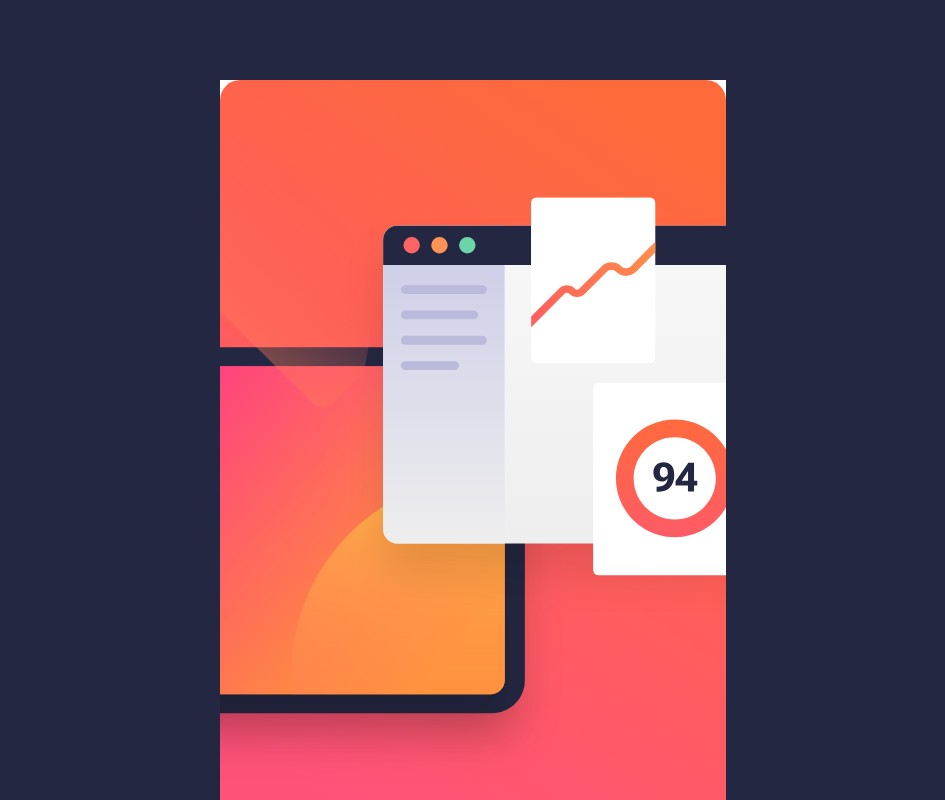
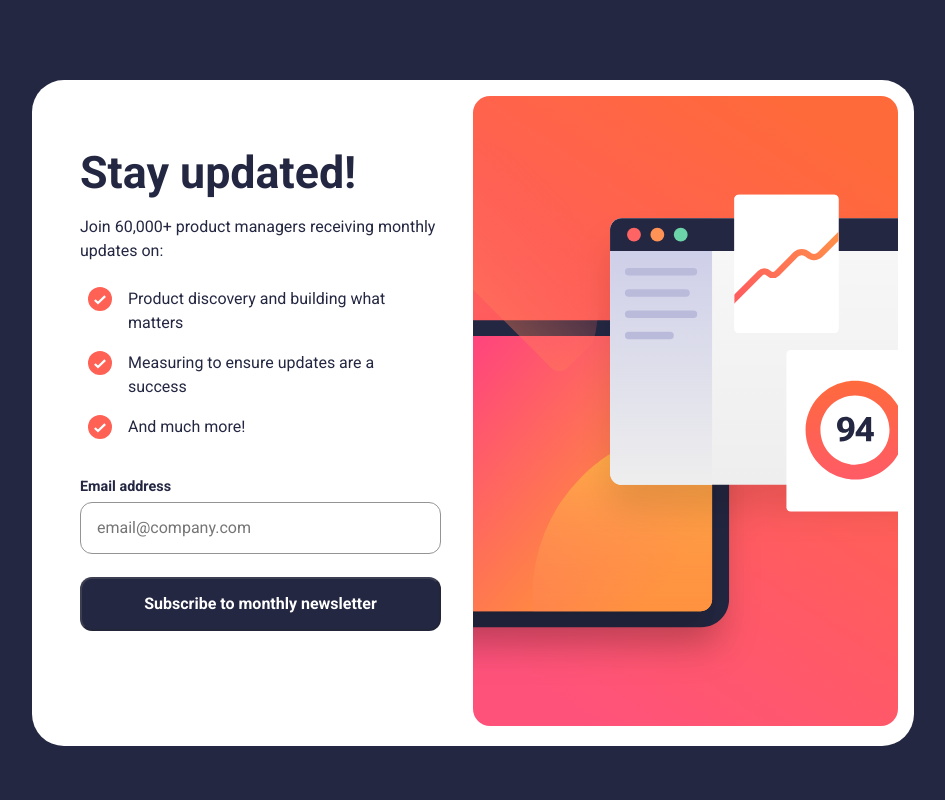
Before and after one commit to gtarrojo/newsletter-signup-angular-component, an Angular app: page / in a window 1280 px wide. Shown: the top 800 px of the page, without its empty margins (167-1112 px from the left). Built offline with nearby package versions, Linux system fonts and the light colour scheme.

Commit message:
add success and functionality

```diff
--- a/src/app/components/form/form.component.html
+++ /dev/null
@@ -1,22 +0,0 @@
-<section>
-  <form>
-    <div>
-      <label for="email">Email address</label>
-      <!-- @if (email.invalid && (email.dirty || email.touched)) {
-      <p>No es valido</p>
-      } -->
-      <input
-        type="email"
-        id="email"
-        placeholder="email@company.com"
-        [formControl]="email"
-      />
-      />
-    </div>
-    <input
-      [disabled]="!email.valid"
-      type="submit"
-      value="Subscribe to monthly newsletter"
-    />
-  </form>
-</section>
--- a/src/app/components/form/form.component.ts
+++ /dev/null
@@ -1,16 +0,0 @@
-import { Component } from "@angular/core";
-import { FormControl, ReactiveFormsModule, Validators } from "@angular/forms";
-
-@Component({
-  selector: "app-form",
-  imports: [ReactiveFormsModule],
-  templateUrl: "./form.component.html",
-  styleUrl: "./form.component.css",
-})
-export class FormComponent {
-  email = new FormControl("", [
-    Validators.required,
-    Validators.email,
-    Validators.minLength(3),
-  ]);
-}
--- /dev/null
+++ b/src/app/components/main/form/form.component.css
@@ -0,0 +1,84 @@
+.form {
+  margin-top: 2rem;
+}
+
+.valid {
+  background-color: rgba(99, 198, 99, 0.466);
+}
+
+.form__container,
+.form__container--field {
+  display: flex;
+  flex-direction: column;
+  gap: 0.4rem;
+}
+
+.form__flex--field {
+  gap: 1rem;
+}
+
+.form__label {
+  font-weight: 700;
+  font-size: 0.9rem;
+}
+
+.form__input {
+  padding: 1rem;
+  border: 1px solid var(--color-grey);
+  border-radius: 12px;
+}
+
+.form__submit {
+  display: block;
+  color: white;
+  padding: 1rem;
+  background-color: var(--color-blue-800);
+  border-radius: 12px;
+  font-weight: 700;
+  margin-top: 1rem;
+  margin-bottom: 3rem;
+  margin-left: auto;
+  margin-right: auto;
+  width: 100%;
+}
+
+.form__flex--label {
+  display: flex;
+  justify-content: space-between;
+  align-items: end;
+  margin-bottom: 0;
+}
+
+.hoverValid {
+  border: none;
+  transition: transform 0.2s, background-image 0.3s;
+}
+
+.hoverValid:hover,
+.hoverValid:focus {
+  background-image: linear-gradient(
+    to right,
+    hsl(4, 100%, 60%),
+    hsl(4, 100%, 70%)
+  );
+  box-shadow: 0px 10px 20px hsla(4, 100%, 67%, 0.4);
+
+  transform: scale(0.98);
+  cursor: pointer;
+}
+
+.hoverValid:active {
+  transform: translateY(4px);
+}
+
+/* invalid input  */
+
+.form__error {
+  color: var(--color-red);
+  font-size: 0.7rem;
+}
+
+.invalid {
+  background-color: hsla(4, 100%, 67%, 0.29);
+  color: var(--color-red);
+}
--- /dev/null
+++ b/src/app/components/main/form/form.component.html
@@ -0,0 +1,28 @@
+<section class="form">
+  <form class="form__container" (submit)="onSubmit($event)">
+    <div class="form__container--field">
+      <div class="form__flex--label">
+        <label class="form__label" for="email">Email address</label>
+        @if (email.invalid && (email.dirty || email.touched)) {
+        <p class="form__error">Valid email required</p>
+        }
+      </div>
+      <input
+        [class.valid]="email.valid"
+        [class.invalid]="email.invalid && (email.dirty || email.touched)"
+        class="form__input"
+        type="email"
+        id="email"
+        placeholder="email@company.com"
+        [formControl]="email"
+      />
+    </div>
+    <input
+      [class.hoverValid]="email.valid"
+      class="form__submit"
+      [disabled]="!email.valid"
+      type="submit"
+      value="Subscribe to monthly newsletter"
+    />
+  </form>
+</section>
--- /dev/null
+++ b/src/app/components/main/form/form.component.ts
@@ -0,0 +1,30 @@
+import { Component, EventEmitter, Output } from "@angular/core";
+import { FormControl, ReactiveFormsModule, Validators } from "@angular/forms";
+
+@Component({
+  selector: "app-form",
+  imports: [ReactiveFormsModule],
+  templateUrl: "./form.component.html",
+  styleUrl: "./form.component.css",
+})
+export class FormComponent {
+  email = new FormControl("", [
+    Validators.required,
+    Validators.email,
+    Validators.minLength(3),
+  ]);
+  success: boolean = true;
+  formValue: string = "";
+
+  @Output() showSuccess = new EventEmitter<boolean>();
+  @Output() sendValue = new EventEmitter<string>();
+
+  onSubmit(event: Event) {
+    event?.preventDefault();
+    this.formValue = this.email.value ?? "";
+    console.log("Emitting success:", this.success);
+    console.log("Emitting value:", this.formValue);
+    this.showSuccess.emit(this.success);
+    this.sendValue.emit(this.formValue);
+  }
+}
--- a/src/app/components/main/main.component.css
+++ b/src/app/components/main/main.component.css
@@ -16,8 +16,10 @@
   padding: 2rem;
 }
 
-.signup__heading {
+.signup__heading,
+.success__heading {
   font-size: 2.8rem;
+  margin-bottom: 1rem;
 }
 
 /* list  */
@@ -33,3 +35,108 @@
   height: 24px;
   width: 24px;
 }
+
+@media (min-width: 798px) {
+  .signup {
+    display: grid;
+    grid-template-columns: repeat(2, 1fr);
+    border-radius: 32px;
+    align-items: center;
+    max-width: 850px;
+    gap: 0;
+    padding: 1rem;
+  }
+
+  .signup__img {
+    order: 1;
+    max-width: 100%;
+    /* margin: auto; */
+  }
+}
+
+/* success  */
+
+.success {
+  background-color: white;
+  padding: 1rem;
+  margin-top: 5rem;
+}
+
+.success__icon {
+  display: block;
+  height: 70px;
+  width: 70px;
+  margin-top: 4rem;
+}
+
+.success__heading {
+  margin-top: 2rem;
+}
+
+.success__text {
+  font-weight: 500;
+}
+
+.success__text span {
+  font-weight: 700;
+}
+
+.success__btn {
+  display: block;
+  color: white;
+  padding: 1rem;
+  background-color: var(--color-blue-800);
+  border-radius: 12px;
+  font-weight: 700;
+  margin-top: 6rem;
+  margin-bottom: 3rem;
+  margin-left: auto;
+  margin-right: auto;
+  width: 100%;
+  transition: transform 0.2s, background-image 0.3s;
+}
+
+.success__btn:hover,
+.success__btn:focus {
+  border: none;
+  cursor: pointer;
+  background-image: linear-gradient(
+    to right,
+    hsl(4, 100%, 60%),
+    hsl(4, 100%, 70%)
+  );
+  box-shadow: 0px 10px 20px hsla(4, 100%, 67%, 0.4);
+  transform: scale(0.98);
+}
+
+.success__btn:active {
+  transform: translateY(4px);
+}
+
+@media (min-width: 550px) {
+  .success {
+    max-width: 400px;
+
+    margin: 5rem auto 0 auto;
+    border-radius: 32px;
+    padding: 2rem;
+  }
+  .success__icon {
+    margin-top: 0;
+  }
+
+  .success__text {
+    max-width: 40ch;
+  }
+
+  .success--desktop {
+    max-width: 500px;
+    max-height: 500px;
+    margin: 0 auto;
+  }
+
+  .success__btn {
+    margin-top: 2rem;
+    margin-bottom: 0;
+  }
+}
--- a/src/app/components/main/main.component.html
+++ b/src/app/components/main/main.component.html
@@ -1,3 +1,5 @@
+@if (!success) {
+
 <div class="container">
   <article class="signup">
     <picture class="signup__img">
@@ -32,7 +34,26 @@
           <p class="signup__list__text">And much more!</p>
         </li>
       </ul>
-      <app-form></app-form>
+      <app-form
+        (sendValue)="onSendValue($event)"
+        (showSuccess)="onShowSuccess($event)"
+      ></app-form>
     </div>
   </article>
 </div>
+} @if (success) {
+<section>
+  <div class="success--desktop">
+    <article class="success">
+      <img class="success__icon" src="icon-success.svg" alt="success" />
+      <h2 class="success__heading">Thanks for subscribing!</h2>
+      <p class="success__text">
+        A confirmation email has been sent to <span>{{ emailValue }}</span
+        >. Please open it and click the button inside to confirm your
+        subscription
+      </p>
+      <button (click)="dismiss()" class="success__btn">Dismiss message</button>
+    </article>
+  </div>
+</section>
+}
--- a/src/app/components/main/main.component.ts
+++ b/src/app/components/main/main.component.ts
@@ -1,5 +1,5 @@
 import { Component } from "@angular/core";
-import { FormComponent } from "../form/form.component";
+import { FormComponent } from "../main/form/form.component";
 
 @Component({
   selector: "app-main",
@@ -7,4 +7,19 @@ import { FormComponent } from "../form/form.component";
   templateUrl: "./main.component.html",
   styleUrl: "./main.component.css",
 })
-export class MainComponent {}
+export class MainComponent {
+  emailValue: string = "";
+  success: boolean = false;
+
+  onSendValue(value: string) {
+    this.emailValue = value;
+  }
+
+  onShowSuccess(success: boolean) {
+    this.success = success;
+  }
+
+  dismiss() {
+    this.success = false;
+  }
+}
--- a/src/styles.css
+++ b/src/styles.css
@@ -44,3 +44,8 @@ img {
   height: auto;
   object-fit: cover;
 }
+
+input,
+label {
+  display: block;
+}
```
Also changed, not shown: src/app/components/form/form.component.css (deleted).
